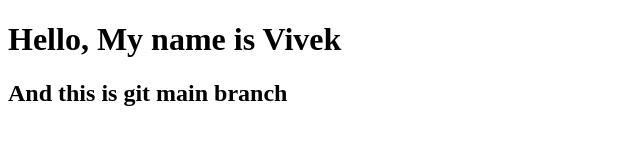
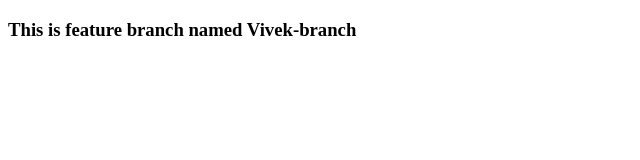
Before and after one commit to vivek-khajuria123/UST-Assignmnet_01, a plain HTML site: page index.html in a window 1280 px wide. Shown: the whole page, without its empty margins (0-640 px from the left). Drawn offline with Linux system fonts and the light colour scheme.

Commit message:
This is vivek Branch

```diff
--- a/index.html
+++ b/index.html
@@ -6,7 +6,6 @@
     <title>UST</title>
 </head>
 <body>
-    <h1>Hello, My name is Vivek</h1>
-    <h2>And this is git main branch</h2>
+    <h3>This is feature branch named Vivek-branch</h3>
 </body>
 </html>
```
